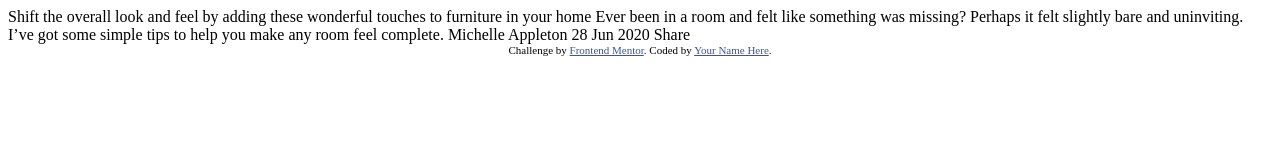
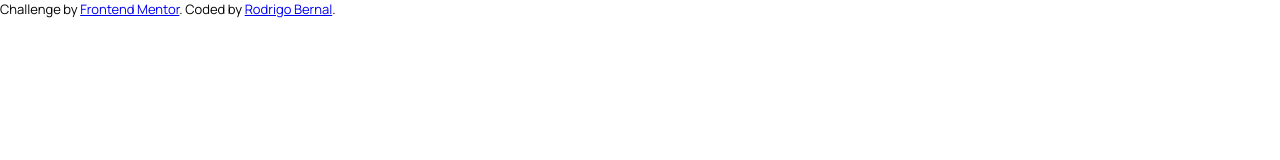
Before and after one commit to rdbernal/article-preview-component, a plain HTML site: page index.html in a window 1280 px wide. Drawn offline with Linux system fonts and the light colour scheme.

Commit message:
html and css files prepared

```diff
--- a/index.html
+++ b/index.html
@@ -2,21 +2,15 @@
 <html lang="en">
 <head>
   <meta charset="UTF-8">
-  <meta name="viewport" content="width=device-width, initial-scale=1.0"> <!-- displays site properly based on user's device -->
-
+  <meta name="viewport" content="width=device-width, initial-scale=1.0">
   <link rel="icon" type="image/png" sizes="32x32" href="./images/favicon-32x32.png">
-
+  <link rel="stylesheet" href="style.css">
+  <script src="app.js" defer></script>
   <title>Frontend Mentor | Article preview component</title>
-
-  <!-- Feel free to remove these styles or customise in your own stylesheet 👍 -->
-  <style>
-    .attribution { font-size: 11px; text-align: center; }
-    .attribution a { color: hsl(228, 45%, 44%); }
-  </style>
 </head>
 <body>
 
-  Shift the overall look and feel by adding these wonderful
+  <!-- Shift the overall look and feel by adding these wonderful
   touches to furniture in your home
 
   Ever been in a room and felt like something was missing? Perhaps
@@ -26,11 +20,11 @@
   Michelle Appleton
   28 Jun 2020
 
-  Share
+  Share -->
 
   <div class="attribution">
     Challenge by <a href="https://www.frontendmentor.io?ref=challenge" target="_blank">Frontend Mentor</a>.
-    Coded by <a href="#">Your Name Here</a>.
+    Coded by <a href="https://github.com/rdbernal" target="_blank">Rodrigo Bernal</a>.
   </div>
 </body>
 </html>
--- a/style.css
+++ b/style.css
@@ -0,0 +1,15 @@
+@import url('https://fonts.googleapis.com/css2?family=Manrope:wght@300;400;500;600;700&display=swap');
+
+* {
+  margin: 0;
+  padding: 0;
+  box-sizing: border-box;
+
+  --very-dark-grayish-blue: hsl(217, 19%, 35%);
+  --desaturated-dark-blue: hsl(214, 17%, 51%);
+  --grayish-blue: hsl(212, 23%, 69%);
+  --light-grayish-blue: hsl(210, 46%, 95%);
+
+  font-size: 13px;
+  font-family: 'Manrope', sans-serif;
+}
```
